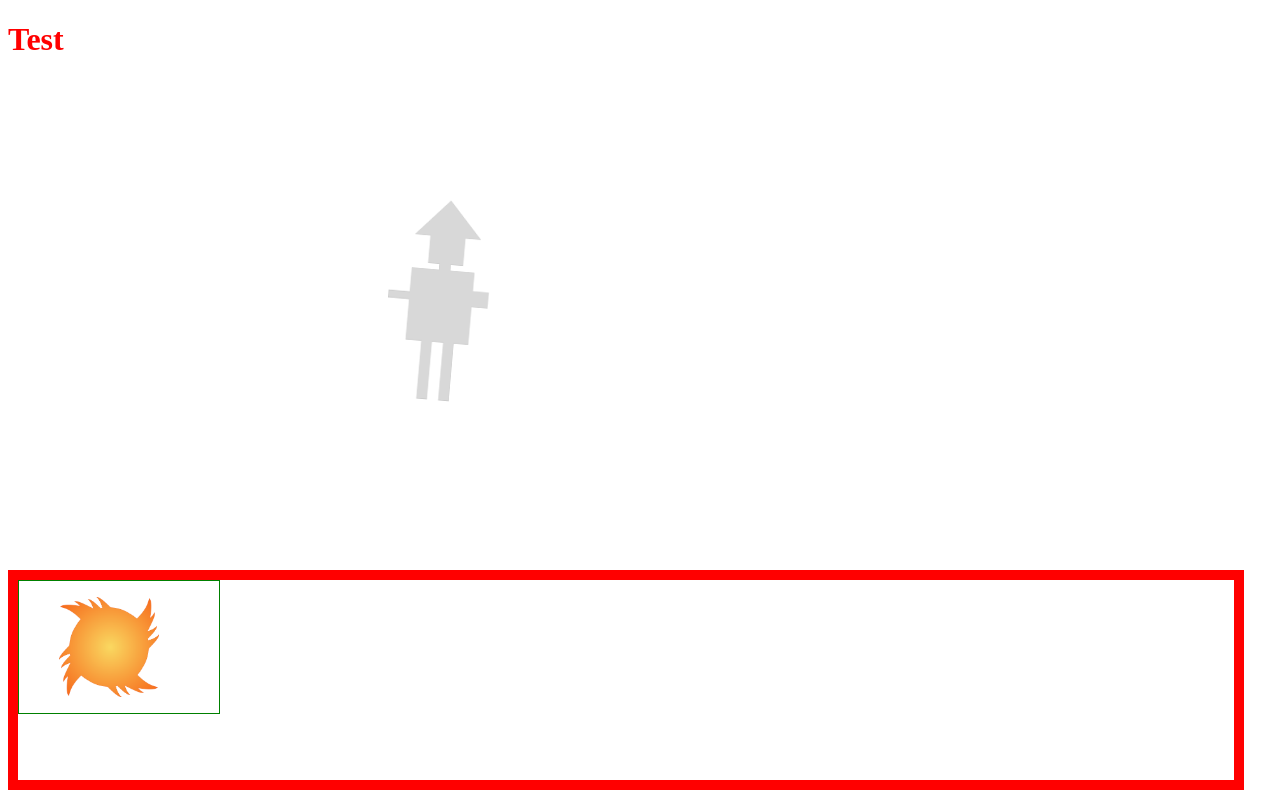
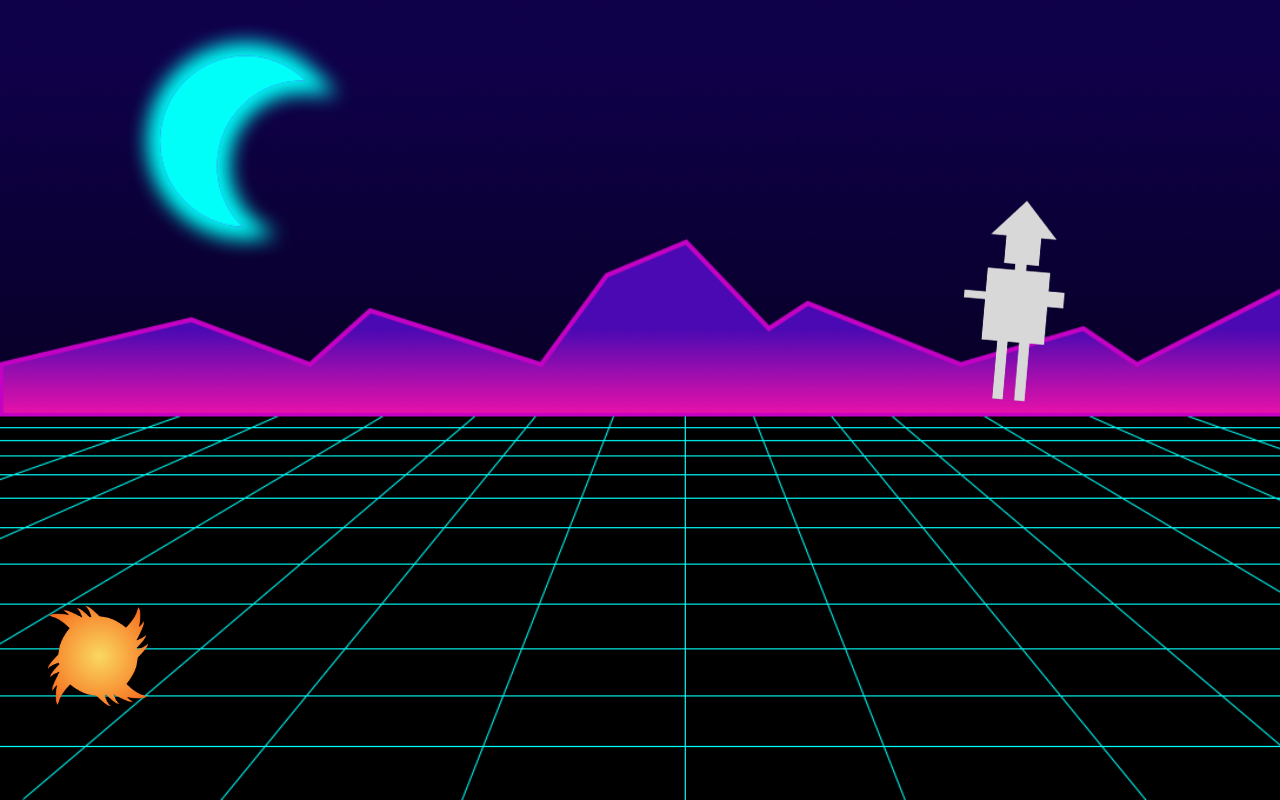
Before and after one commit to cjbreaux/nw, a plain HTML site: page index.html in a window 1280 px wide. Drawn offline with nearby package versions, Linux system fonts and the light colour scheme.

Commit message:
add background and alter timing

```diff
--- a/index.html
+++ b/index.html
@@ -12,7 +12,6 @@
     <title>Neon Wizard</title>
   </head>
   <body>
-    <h1 id="test">Test</h1>
     <div class="wrapper" id="wrapper">
       <div class="hand" id="hand">
         <ul>
--- a/js/scripts.js
+++ b/js/scripts.js
@@ -126,7 +126,7 @@ function moveTarget () {
   wh = pane.width() - box.width(),
   wv = pane.height() - box.height(),
   d = {},
-  x = 5;
+  x = 15;
 
   function newh(v,a,b) {
       var n = parseInt(v, 10) - (d[a] ? x : 0) + (d[b] ? x : 0);
--- a/sass/input.scss
+++ b/sass/input.scss
@@ -1,3 +1,8 @@
+html {
+  background: url("../img/background.png") no-repeat center left fixed;
+  background-size: cover;
+}
+
 h1 {
   color: red;
 }
@@ -47,12 +52,10 @@ ul{
   position: absolute;
   bottom: 10px;
   height: 200px;
-  border: 10px solid red;
 }
 .hand {
   position: relative;
   bottom: 50px;
-  border: 1px solid green;
   width: 200px;
 }
 
@@ -83,7 +86,7 @@ ul{
 
 @keyframes targetMove {
   0% {transform: translateX(0);}
-  100% {transform: translateX(500px);}
+  100% {transform: translateX(1500px);}
 }
 
 .targetMove {
```
Also changed, not shown: css/output.css, img/background.png (added), 2 other files.
